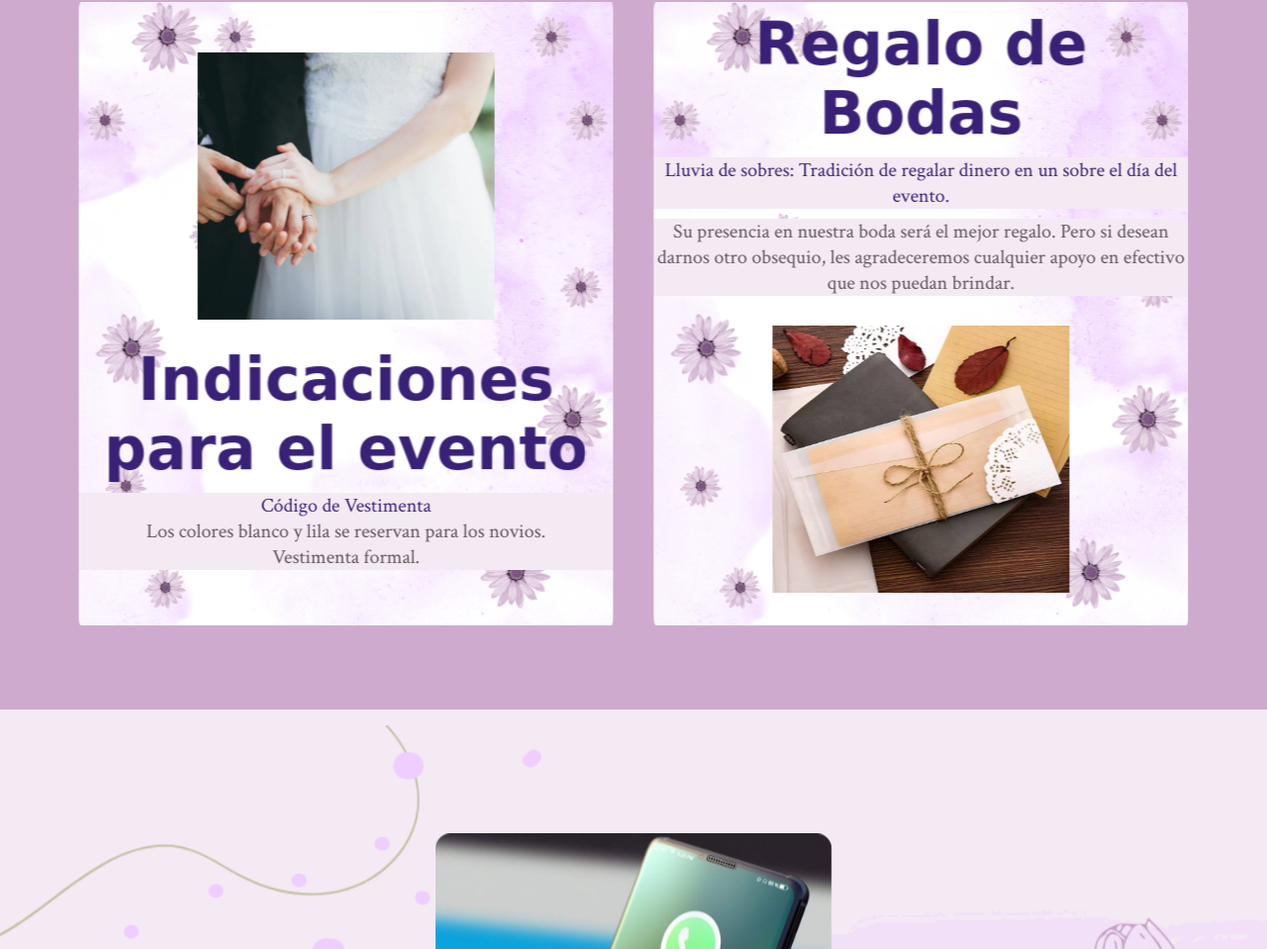
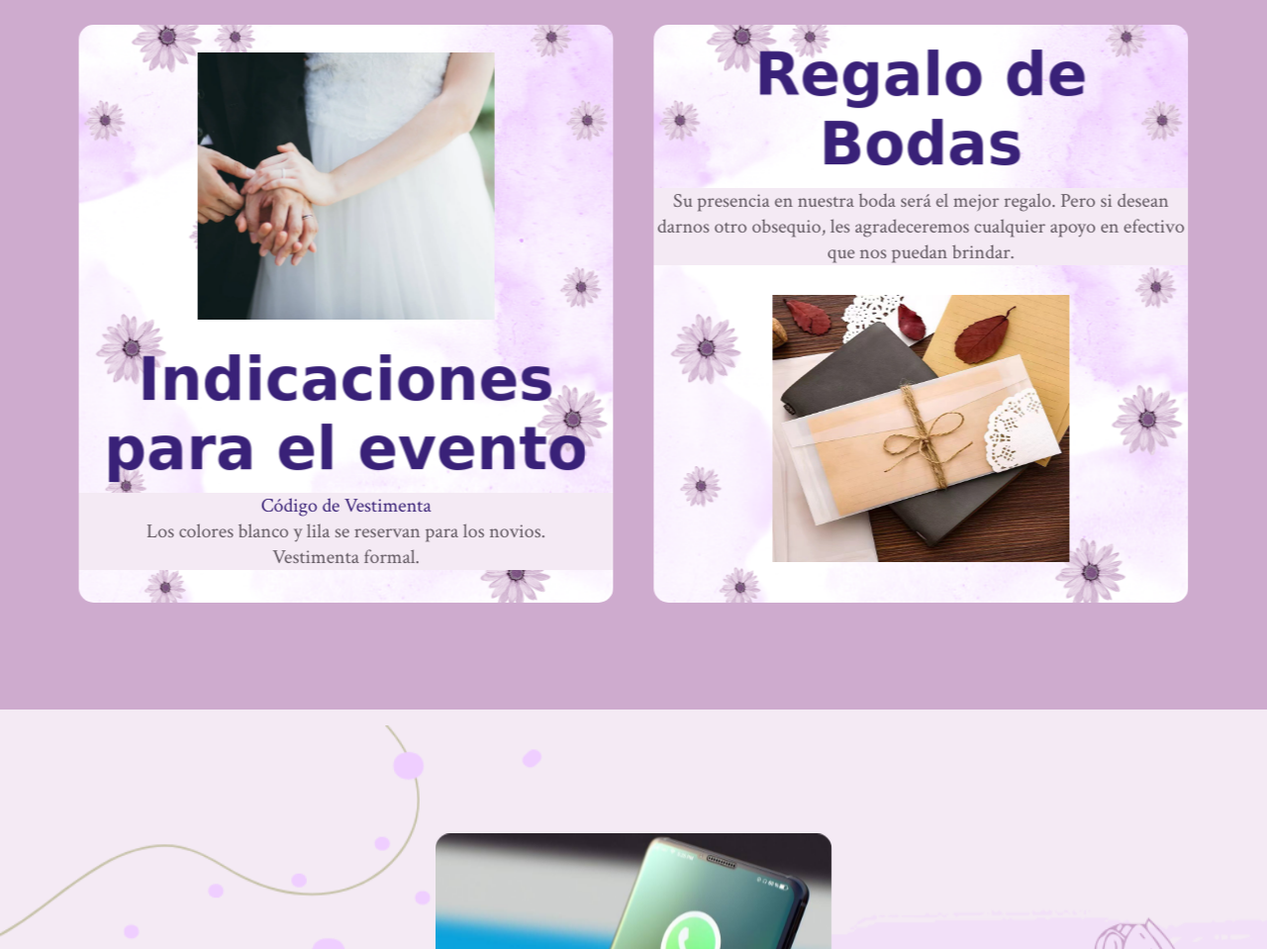
Before and after one commit to NOIRBAU/Inv-J-S, a plain HTML site: page index.html in a window 1280 px wide. Shown: the part 7005-7964 px from the top of the page at 99% size. Drawn offline with nearby package versions, Linux system fonts and the light colour scheme; a script that the page names is missing.

Commit message:
lluvia de sobres

```diff
--- a/index.html
+++ b/index.html
@@ -264,7 +264,6 @@
             </div>
             <div class="seccion3--derecha" data-aos="fade-left" data-aos-duration="3000">
                 <h1 data-aos="zoom-in" data-aos-duration="3000">Regalo de Bodas</h1>
-                <h5>Lluvia de sobres: Tradición de regalar dinero en un sobre el día del evento.</h5>
                 <h4>Su presencia en nuestra boda será el mejor regalo. Pero si desean darnos otro obsequio, les agradeceremos cualquier apoyo en efectivo que nos puedan brindar.</h4>
                 <img src="./assets/envelope.jpg" alt="fotoSobre">
             </div>
```
